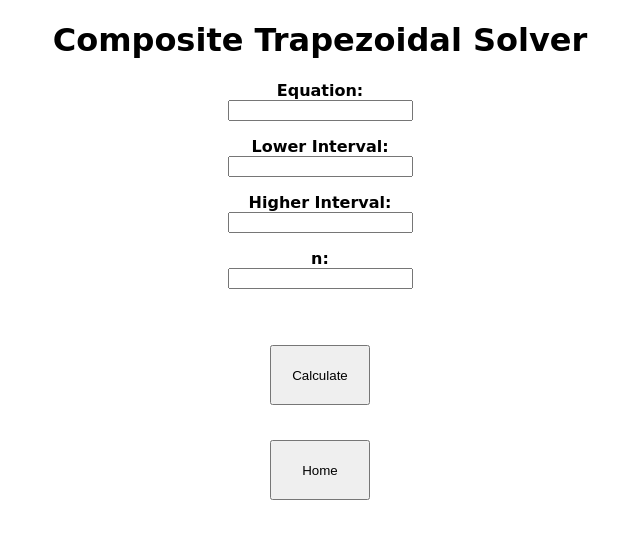
After one commit to YusufHegazy/numhelper_flask, a Flask app: page /num/trapezoid in a window 1280 px wide. The commit adds this page. Shown: the top 539 px of the page, without its empty margins (320-960 px from the left). Run offline with Flask 2, Linux system fonts and the light colour scheme.

Commit message:
Added Composite Trapezoidal Method

```diff
--- a/source/app.py
+++ b/source/app.py
@@ -1,13 +1,12 @@
 
 from flask import Flask, render_template, request, url_for
 from tabulate import tabulate
-import math
-
+from math import *
 from methods.bisection import bisection_method
 from methods.secant import secant_method
 from methods.newton import newton_method
 from methods.general import func, dfunc, dfuncsub
-
+from methods.trapezoidal import trapezoidal
 app = Flask(__name__)
 
 btitles = ['i', 'a', 'b', 'xi', 'f(xi)']
@@ -28,6 +27,11 @@ def newtonlander():
 @app.route("/num/secant", methods=["POST","GET"])
 def secantlander():
     return render_template("secant.html")
+
+
+@app.route("/num/trapezoid", methods=["POST","GET"])
+def trapezoidlander():
+    return render_template("trapezoidal.html")
 
 
 @app.route("/num/calcbisec", methods=["POST","GET"])
@@ -70,11 +74,6 @@ def calcnewton():
 #     return render_template('newton.html')
 
 
-
-
-
-
-
 @app.route("/num/calcsecant", methods=["POST","GET"])
 def calcsecant():
     try:
@@ -98,6 +97,22 @@ def calcsecant():
 
 
 
+@app.route("/num/calctrapezoid", methods=["POST","GET"])
+def calctrapezoid():
+    if request.method=="POST" and request.form['equation'] != "" and request.form['lowerinterval'] != "" and request.form['higherinterval'] != "" and request.form['n'] != "":
+        eqn_input = request.form['equation']
+        eqn_input = eqn_input.replace("^","**")
+        lowerinterval = float(request.form['lowerinterval'])
+        higherinterval = float(request.form['higherinterval'])
+        n = int(request.form['n'])
+        res = trapezoidal(eval("lambda x:" + eqn_input), lowerinterval, higherinterval, n)
+    else:
+        return render_template('trapezoidal.html')
+
+    return render_template('trapezoidal.html', table=res)
+
+
+
 @app.route("/num", methods=["POST","GET"])
 def index():
     return render_template("newindex.html")
--- a/source/templates/bisec.html
+++ b/source/templates/bisec.html
@@ -24,7 +24,7 @@
     <div class="row">
         <br> {{table|safe}}
         <br>
-        <form action="/num/" method="POST"><input type="submit" value="Home" style="width:100px;height:60px;">
+        <form action="/num" method="POST"><input type="submit" value="Home" style="width:100px;height:60px;">
         </form>
         </center>
     </div>
--- a/source/templates/newindex.html
+++ b/source/templates/newindex.html
@@ -10,9 +10,11 @@
 <form action="/num/bisec" method="POST"><button type="submit" >BiSection Method</button></form><br>
 <form action="/num/newton" method="POST"><button type="submit">Newton's Method</button></form><br>
 <form action="/num/secant" method="POST"><button type="submit">Secant Method</button></form> <br>
+<form action="/num/trapezoid" method="POST"><button type="submit">Composite Trapezoid Method</button></form> <br>
+
 <form action="http://yusufhegazy.com/app/instructions.txt" ><button type="submit">Instructions for usage</button></form>
 </div>
-<br><br><br><br><br><br><br><br><br><br><p>
+<br><br><br><br><br><br><br><br><br><br><br><br><br><p>
 <h4>if you find any bugs/problems please tell me on <a href="https://www.facebook.com/yusufthehegazy">Facebook</a></h4>
 </p>
 </center>
--- /dev/null
+++ b/source/templates/trapezoidal.html
@@ -0,0 +1,41 @@
+{% extends 'base.html' %} {% block head %}
+<title>Composite Trapezoidal Solver</title>
+{% endblock %} {% block body %}
+
+<h1 style="text-align: center">Composite Trapezoidal Solver</h1>
+
+
+<div class="form">
+    <form action="/num/calctrapezoid" method="POST">
+
+        <center>
+
+            <h4>
+                Equation:
+                <br>
+                <input type="text" name="equation" id="content1"></p>
+                Lower Interval:
+                <br>
+                <input type="text" name="lowerinterval" id="content2"></p>
+                Higher Interval:
+                <br>
+                <input type="text" name="higherinterval" id="content3"></p>
+                n:
+                <br>
+                <input type="text" name="n" id="content4"></p>
+                <br>
+                <h2>{{table|safe}}</h1>
+
+
+
+
+                <input type="submit" value="Calculate" style="width:100px;height:60px;"></p>
+
+                <br>
+    </form>
+    <form action="/num" method="POST"><input type="submit" value="Home" style="width:100px;height:60px;">
+    </form>
+
+        </center>
+
+    {% endblock %}
```
Also changed, not shown: source/methods/trapezoidal.py (added, +11 -0 lines), 1 other file.
